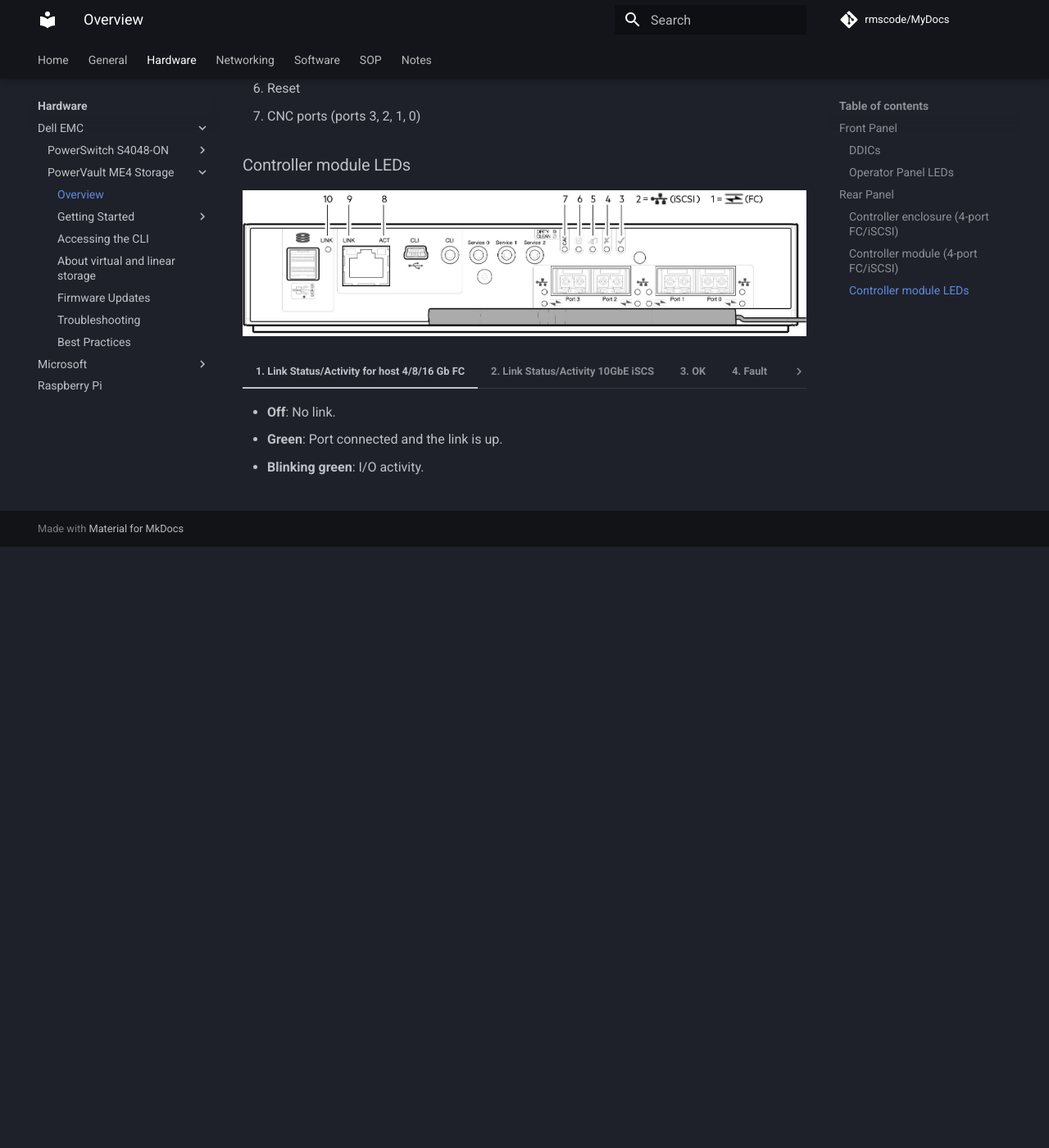
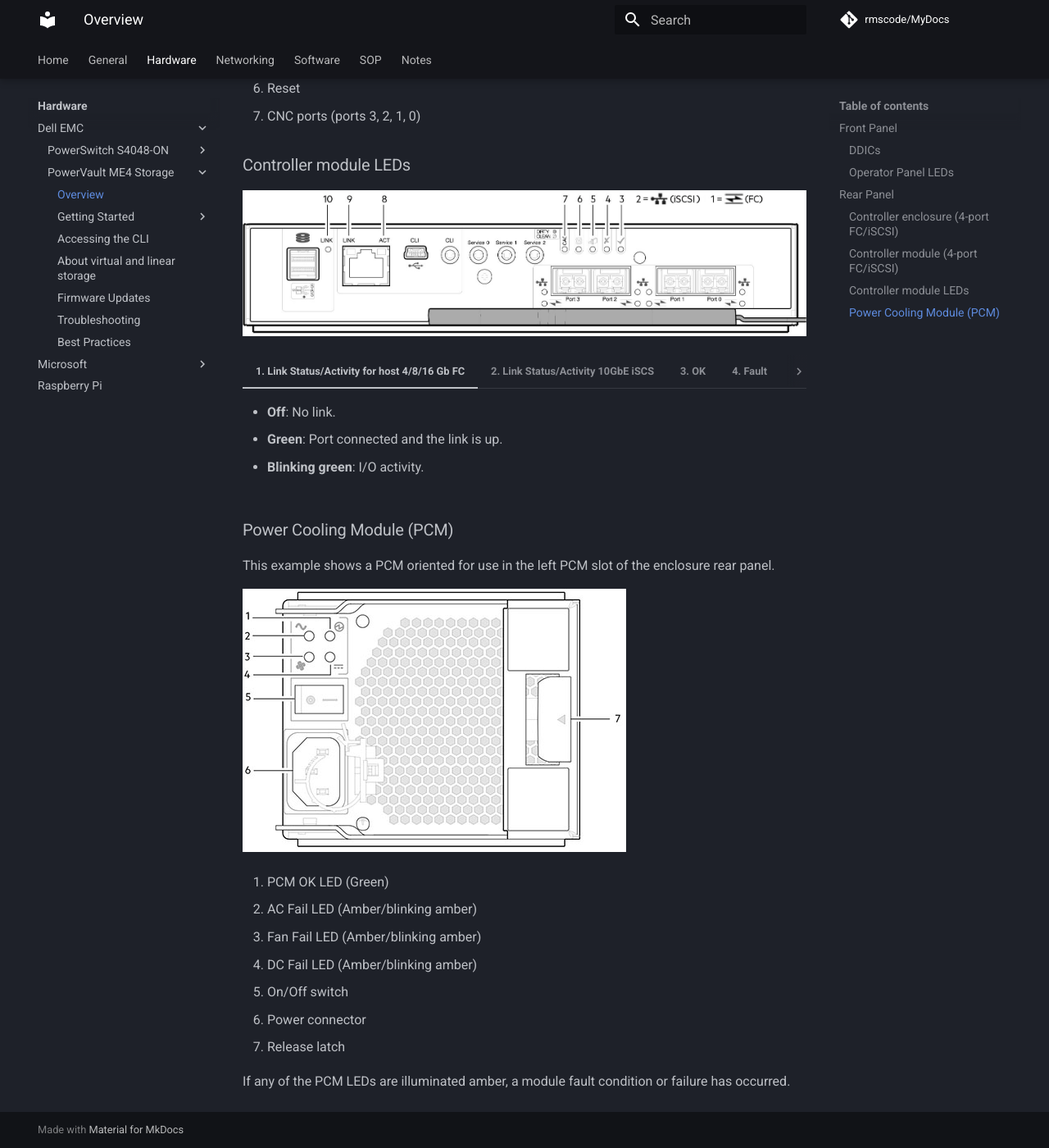
Before and after one commit to rmscode/binary-garden, an MkDocs documentation site: the page built from docs/hardware/dell-emc/powervault-me4/me4-overview.md, in a window 1280 px wide and 1400 px high, scrolled down 3144 px. Shown: the whole window at 82% size. Built offline with MkDocs 1.6.1 and Material for MkDocs 9.7.7, drawn with Linux system fonts in a browser that asks for light colours; comment, search, counter and statistics services are not loaded; before the commit the page ends 3811 px from its top, so only the background shows below that.

Commit message:
Update me4-overview.md

```diff
--- a/docs/hardware/dell-emc/powervault-me4/me4-overview.md
+++ b/docs/hardware/dell-emc/powervault-me4/me4-overview.md
@@ -189,3 +189,19 @@
 
     - **Off**: The port is empty or the link is down.
     - **Green**: The port is connected and the link is up.
+
+### Power Cooling Module (PCM)
+
+This example shows a PCM oriented for use in the left PCM slot of the enclosure rear panel.
+
+![ME4024 Power Cooling Module](../../../assets/GUID-8A0B9E11-ED2F-4146-9E6E-71905CCE917D-low.jpg)
+
+1. PCM OK LED (Green)
+2. AC Fail LED (Amber/blinking amber)
+3. Fan Fail LED (Amber/blinking amber)
+4. DC Fail LED (Amber/blinking amber)
+5. On/Off switch
+6. Power connector
+7. Release latch
+
+If any of the PCM LEDs are illuminated amber, a module fault condition or failure has occurred.
```
